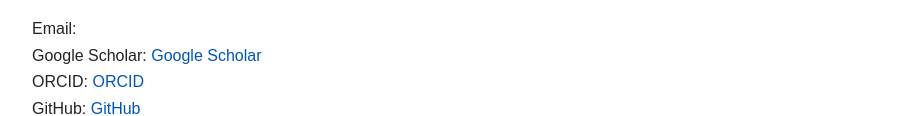
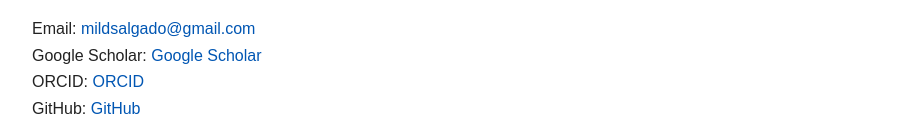
Before and after one commit to milleire/mildred_salgado-menez.github.io, a plain HTML site: page index.html in a window 1280 px wide. Shown: the part 2386-2502 px from the top of the page, without its empty margins (183-1096 px from the left). Drawn offline with Linux system fonts and the light colour scheme.

Commit message:
Fix email formatting in index.html

```diff
--- a/index.html
+++ b/index.html
@@ -431,7 +431,7 @@
 
       Email:
       <a href="mailto:mildsalgado@gmail.com">
-
+        mildsalgado@gmail.com
       </a>
 
       <br>
```
